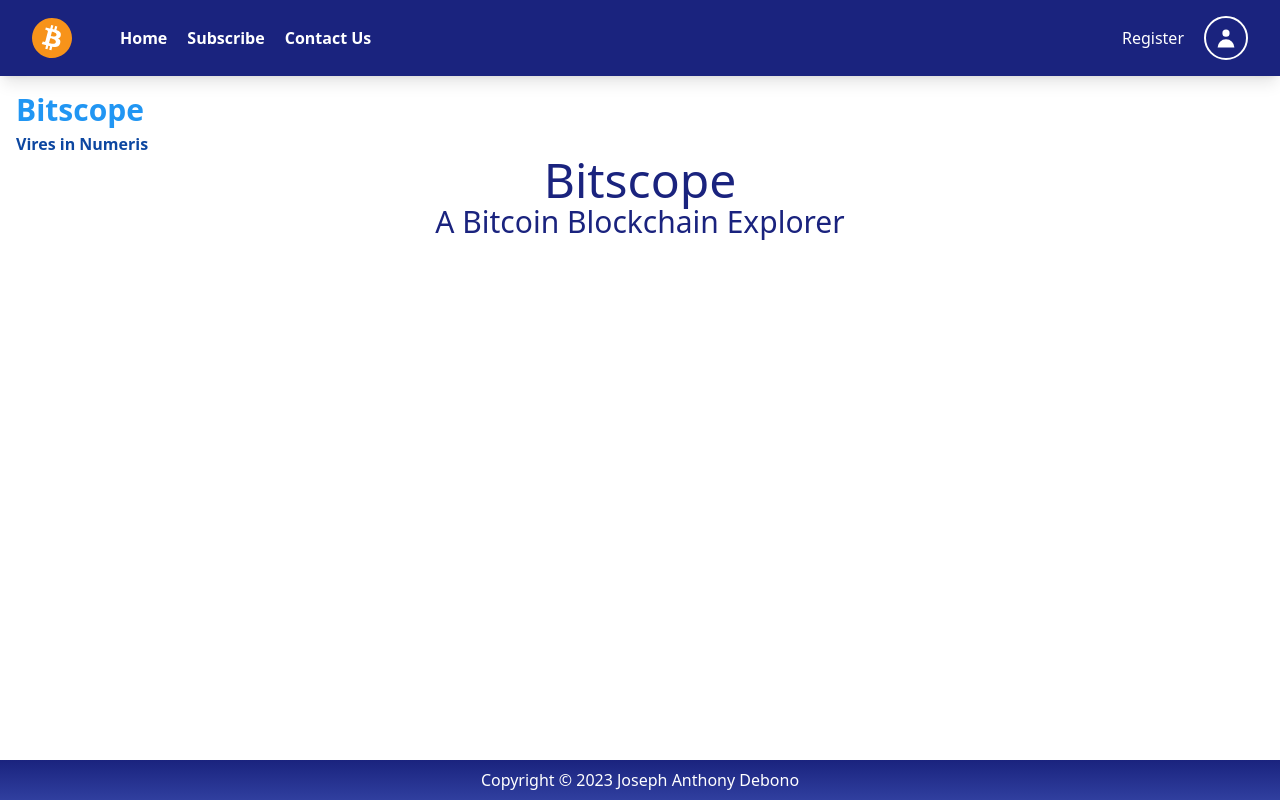
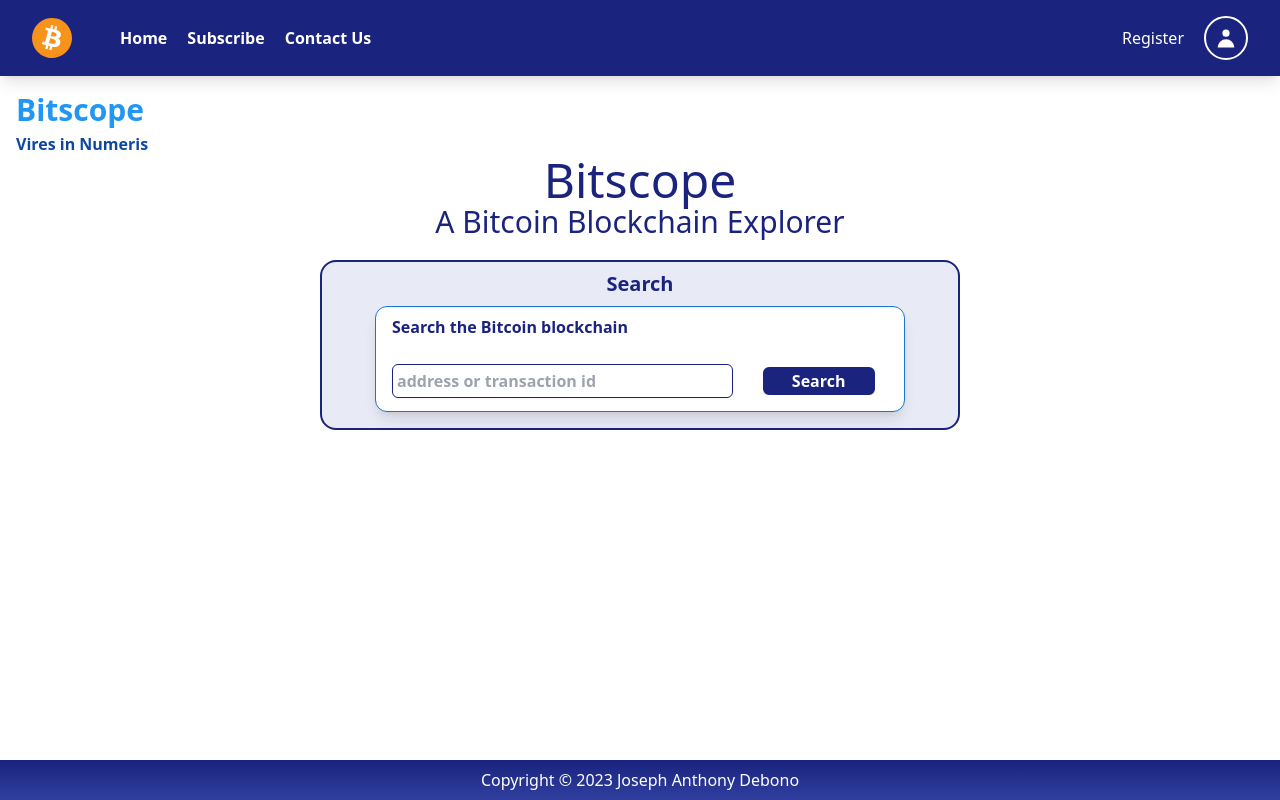
Before and after one commit to jadebono/bitscope, a React (Create React App) app in the folder frontend/: page / in a window 1280 px wide. Built offline with nearby package versions, Linux system fonts and the light colour scheme.

Commit message:
added notification to currency update and added the searchbar to the homepage

```diff
--- a/frontend/src/App.js
+++ b/frontend/src/App.js
@@ -71,7 +71,7 @@ export default function App() {
     // if myCookie === 0, session cookie exists, if -1, session cookie does not exist
     const myCookie = document.cookie.indexOf("session=");
     myCookie === 0 && getSession(myCookie);
-  }, [user, userSess]);
+  }, [user, userSess, dispatch]);
 
   return (
     <React.Fragment>
@@ -83,7 +83,7 @@ export default function App() {
         <Route path="/subscribe" element={<Subscribe />} />
         <Route path="/contact" element={<Contact />} />
         <Route path="/register" element={<Register />} />
-        {/* if useSess.logged display <Account/> else <Login/> decide whether to change the name of the route too */}
+        {/* if user.logged display <Account/> else <Login/> decide whether to change the name of the route too */}
         <Route path="/user" element={user.logged ? <Account /> : <Login />} />
         <Route path="*" element={<Error404 />} />
       </Routes>
--- a/frontend/src/components/NavBar.jsx
+++ b/frontend/src/components/NavBar.jsx
@@ -8,8 +8,6 @@ import {
 } from "../store/NavBarSlice.js";
 
 export default function Navbar(props) {
-  const LOCAL_HOST = "http://localhost:3001";
-
   const dispatch = useDispatch();
   const navbar = useSelector((state) => state.navbar);
 
--- /dev/null
+++ b/frontend/src/components/SearchBar.jsx
@@ -0,0 +1,48 @@
+import React, { useState } from "react";
+
+export default function SearchBar() {
+  const [searchTerm, setSearchTerm] = useState("");
+
+  function handleSearchChange(evt) {
+    setSearchTerm(evt.target.value);
+  }
+
+  function handleSearchSubmit(evt) {
+    evt.preventDefault();
+    // TODO: implement your search logic here
+    console.log("Search term submitted:", searchTerm);
+  }
+
+  return (
+    <React.Fragment>
+      <div className="m-auto mb-20 md:mb-10 flex flex-col w-5/6 md:w-1/2 h-full mt-5 border-2 border-indigo-900 bg-indigo-50 rounded-2xl">
+        <div className="my-2 text-xl text-indigo-900 font-bold text-center">
+          Search
+        </div>
+        <form
+          className="bg-white mb-4 w-5/6 m-auto rounded-xl shadow-lg border border-1 border-blue-700 flex flex-col justify-center text-indigo-900  font-semibold"
+          onSubmit={handleSearchSubmit}
+        >
+          <div className="flex flex-col ml-4 my-2">
+            <label className="" htmlFor="search">
+              Search the Bitcoin blockchain
+            </label>
+          </div>
+          <div className="flex items-center ml-4 mb-4">
+            {" "}
+            <input
+              required
+              name="search"
+              type="text"
+              value={searchTerm}
+              onChange={handleSearchChange}
+              className="w-2/3 border border-indigo-900 rounded-md shadow-sm p-1 -mb-5"
+              placeholder="address or transaction id"
+            />
+            <button className="btn-gen rounded-r-md">Search</button>
+          </div>
+        </form>
+      </div>
+    </React.Fragment>
+  );
+}
--- a/frontend/src/components/Updatepassword.jsx
+++ b/frontend/src/components/Updatepassword.jsx
@@ -18,11 +18,10 @@ export default function Updatepassword() {
   const dispatch = useDispatch();
   const [password, setPassword] = useState({ password: "", passwordTwo: "" });
 
-
   // Function to test password.
   function checkPasswordValidation(password) {
     const test =
-      /^(?!.*\s)(?=.*[A-Z])(?=.*[a-z])(?=.*[0-9])(?=.*[~`!@#$%^&*()--+={}\[\]|\\:;"'<>,.?/_₹]).{16,128}$/;
+      /^(?!.*\s)(?=.*[A-Z])(?=.*[a-z])(?=.*[0-9])(?=.*[~`!@#$%^&*()--+={}[\]|\\:;"'<>,.?/_₹]).{16,128}$/;
     const validPassword = new RegExp(test);
     return validPassword.test(password) ? true : false;
   }
--- a/frontend/src/components/UserPanel.jsx
+++ b/frontend/src/components/UserPanel.jsx
@@ -2,12 +2,13 @@
 
 import React, { useState, useEffect } from "react";
 import { postUpdateCurrency } from "../modules/requests";
-import { useSelector } from "react-redux";
+import { useDispatch, useSelector } from "react-redux";
+import { setNotification } from "../store/NotificationsSlice";
 
 export default function UserPanel(props) {
   // get userDetails as a prop from <Account/> and populate the fields with it
   const userDetails = props.userDetails;
-  console.log(userDetails);
+  const dispatch = useDispatch();
 
   // state for currency as currency update will be handled from here
   const [selectedCurrency, setSelectedCurrency] = useState(""); // initialized to empty string
@@ -36,9 +37,21 @@ export default function UserPanel(props) {
       userId: userId,
     });
     if (response === "currencyUpdated") {
-      // Handle successful currency update (e.g., show a success message)
+      // Handle successful currency update (emit success notification)
+      dispatch(
+        setNotification({
+          type: "success",
+          message: "Currency updated!",
+        })
+      );
     } else {
-      // Handle unsuccessful currency update (e.g., show an error message)
+      // handle currency update failure
+      dispatch(
+        setNotification({
+          type: "warning",
+          message: "Unknown problem. Currency not updated!",
+        })
+      );
     }
   }
 
--- a/frontend/src/modules/requests.js
+++ b/frontend/src/modules/requests.js
@@ -1,5 +1,6 @@
 import axios from "axios";
-const SERVER = "http://localhost:4000";
+const SERVER = `${process.env.REACT_APP_HOST}${process.env.REACT_APP_SERVER}`;
+
 // Route requests
 
 // async function to post a user and email to the /newsletter/subscribe route
@@ -42,7 +43,6 @@ export async function postRegister(register) {
       currency,
     })
     .then((response) => response.data)
-    // !! return an error message properly formatted for username/email problems
     .catch((err) => err);
   return response;
 }
--- a/frontend/src/pages/Home.jsx
+++ b/frontend/src/pages/Home.jsx
@@ -1,4 +1,5 @@
 import React from "react";
+import SearchBar from "../components/SearchBar";
 
 export default function Home() {
   return (
@@ -7,6 +8,9 @@ export default function Home() {
       <h2 className="text-center text-indigo-900 text-3xl">
         A Bitcoin Blockchain Explorer
       </h2>
+      <div>
+        <SearchBar />
+      </div>
     </React.Fragment>
   );
 }
```
Also changed, not shown: 1 other file (tests, documents, lock files or other folders).
